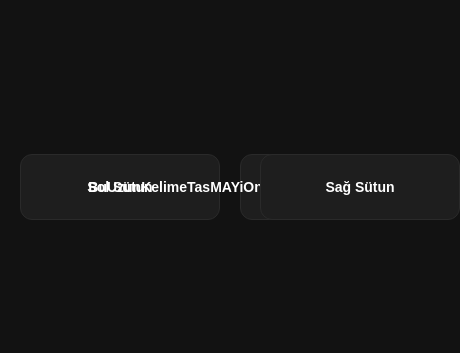
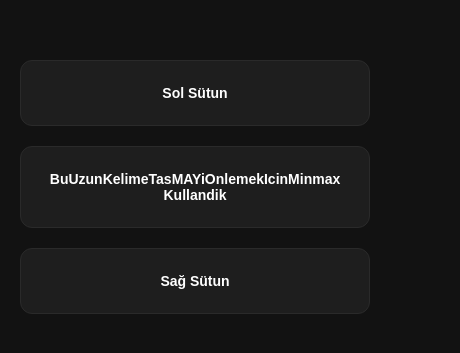
Before and after one commit to ensyazilim1-lab/grid-tasma-yonetimi, a plain HTML site: page index.html in a window 390 px wide. Shown: the part 235-588 px from the top of the page, 460 px wide, since content can reach past the window. Drawn offline with Linux system fonts and the light colour scheme.

Commit message:
"index.html dosyasında düzenleme"

```diff
--- a/index.html
+++ b/index.html
@@ -10,7 +10,7 @@
 
     <main class="grid-container">
         <div class="box">Sol Sütun</div>
-        <div class="box">BuUzunKelimeTasMAYiOnlemekIcinMinmaxKullandik</div>
+        <div class="box overflow-box">BuUzunKelimeTasMAYiOnlemekIcinMinmaxKullandik</div>
         <div class="box">Sağ Sütun</div>
     </main>
 
--- a/style.css
+++ b/style.css
@@ -8,7 +8,7 @@ body {
     font-family: Arial, sans-serif;
     background-color: #121212;
     color: #ffffff;
-    height: 100vh;
+    min-height: 100vh;
     display: flex;
     justify-content: center;
     align-items: center;
@@ -33,4 +33,16 @@ body {
     align-items: center;
     font-size: 14px;
     font-weight: 600;
+    text-align: center;
 }
+
+.overflow-box {
+    overflow-wrap: break-word;
+    word-break: break-word;
+}
+
+@media (max-width: 768px) {
+    .grid-container {
+        grid-template-columns: 1fr;
+    }
+}
```
